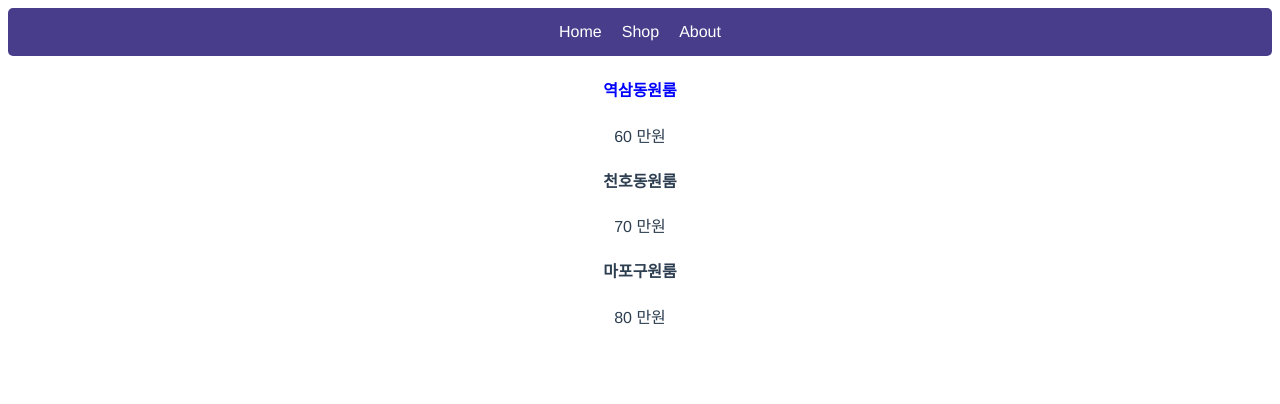
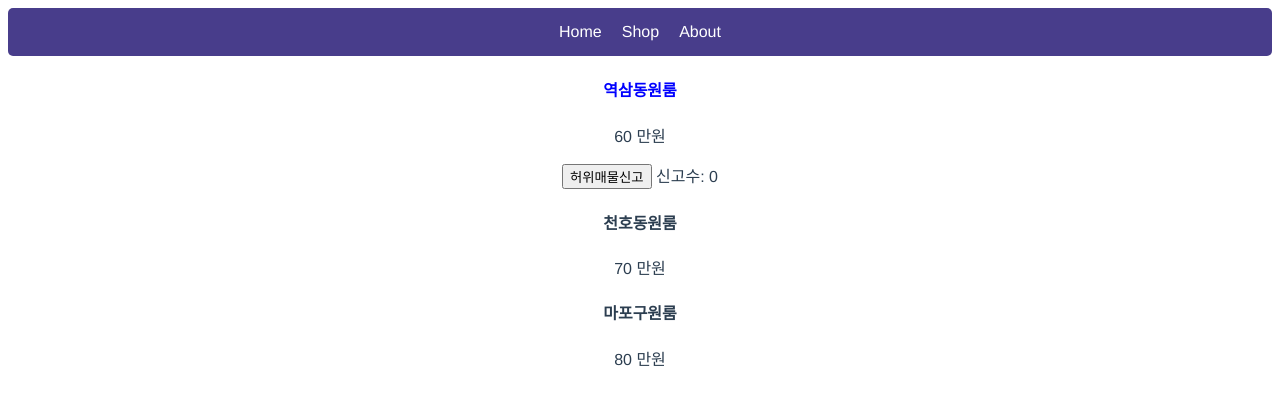
Before and after one commit to superlgtele/vue_site, a Vue app: page / in a window 1280 px wide. Shown: the top 404 px of the page. Built offline with nearby package versions, Linux system fonts and the light colour scheme.

Commit message:
Event
2021/12/24

```diff
--- a/src/App.vue
+++ b/src/App.vue
@@ -7,6 +7,7 @@
   <div>
     <h4 :style="styles">{{products[0]}}</h4>
     <p>{{ price1 }} 만원</p>
+    <button @click="increase">허위매물신고</button> <span>신고수: {{report}}</span>
   </div>
   <div>
     <h4>{{products[1]}}</h4>
@@ -24,6 +25,7 @@
   name: 'App',
   data(){
     return {
+      report : 0,
       price1 : 60,
       price2 : 70,
       styles : "color: blue",
@@ -31,6 +33,13 @@
       menus : ["Home", "Shop", "About"]
     }
   },
+
+  methods: {
+    increase(){
+      this.report += 1;
+    }
+  },
+
   components: {
 
   }
```
